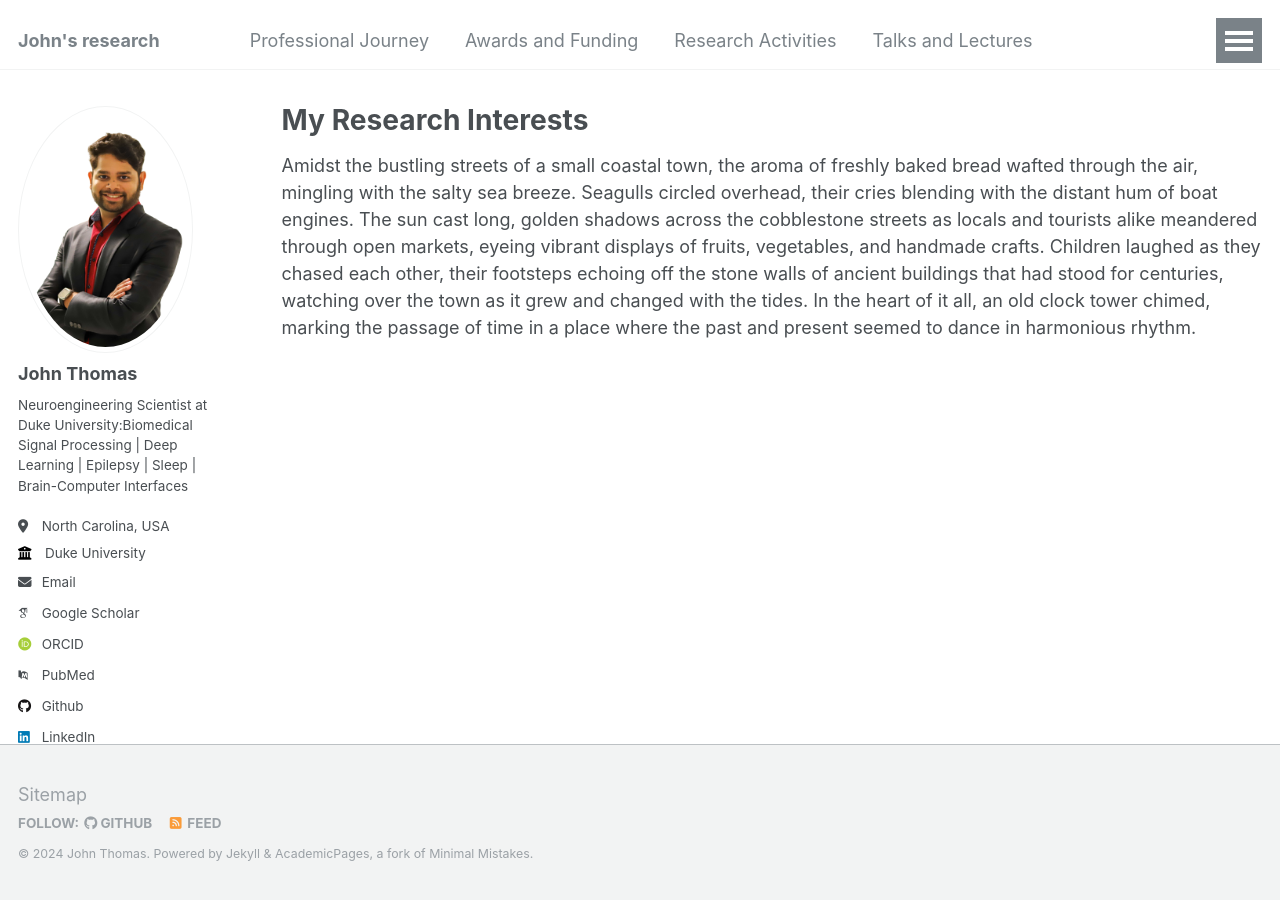
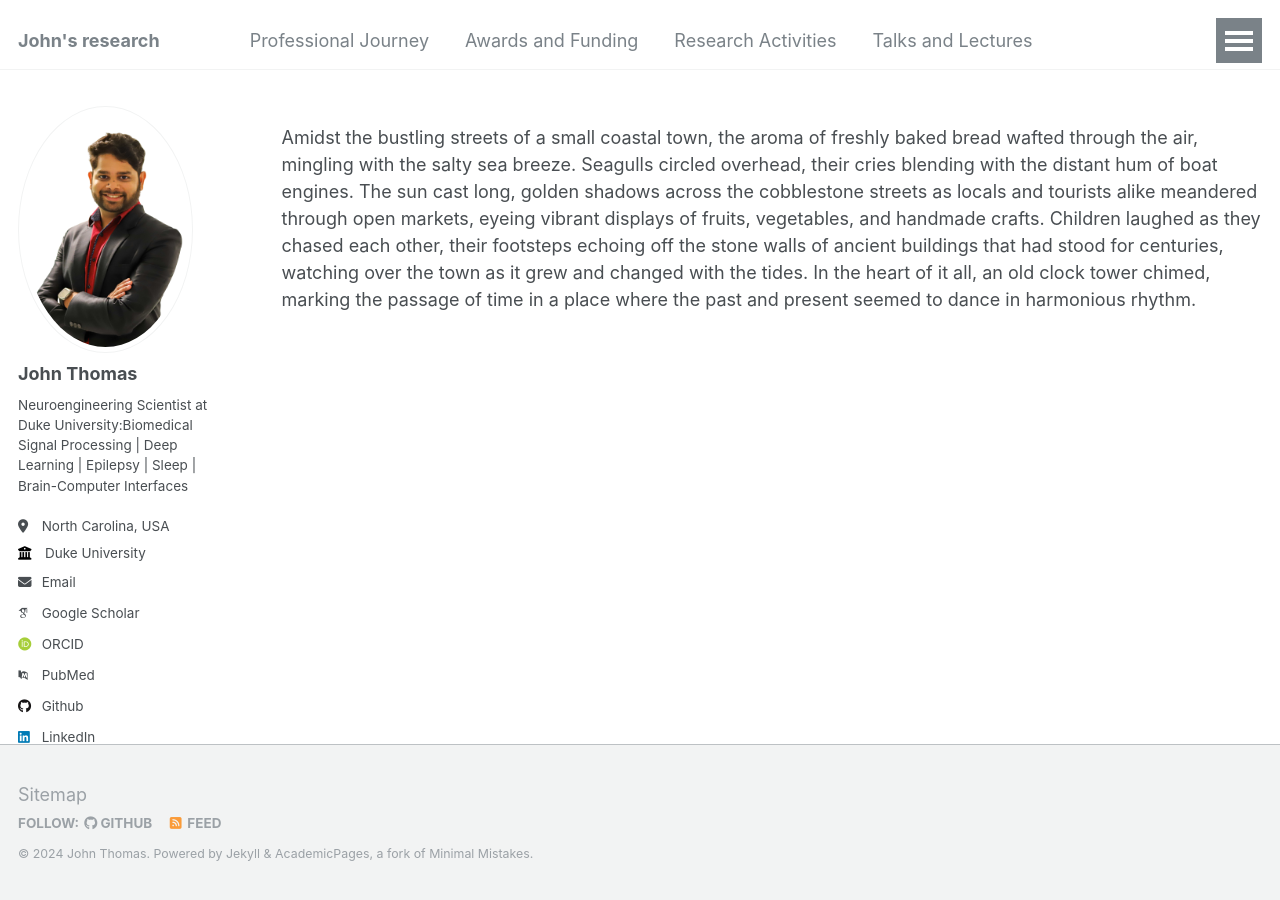
Before and after one commit to johnthomasphd/johnthomasphd.github.io, a Jekyll site: the page built from _pages/about_page_1.md, in a window 1280 px wide. Built offline with Jekyll 4.4.1, drawn with Linux system fonts in a browser that asks for light colours; some web fonts are replaced.

Commit message:
Update about_page_1.md

```diff
--- a/_pages/about_page_1.md
+++ b/_pages/about_page_1.md
@@ -1,10 +1,7 @@
 ---
 layout: archive
-title: "My Research Interests"
-permalink: /about/
+permalink: /about_page_1/
 author_profile: true
-redirect_from:
-  - /about
 ---
 
 Amidst the bustling streets of a small coastal town, the aroma of freshly baked bread wafted through the air, mingling with the salty sea breeze.
```
